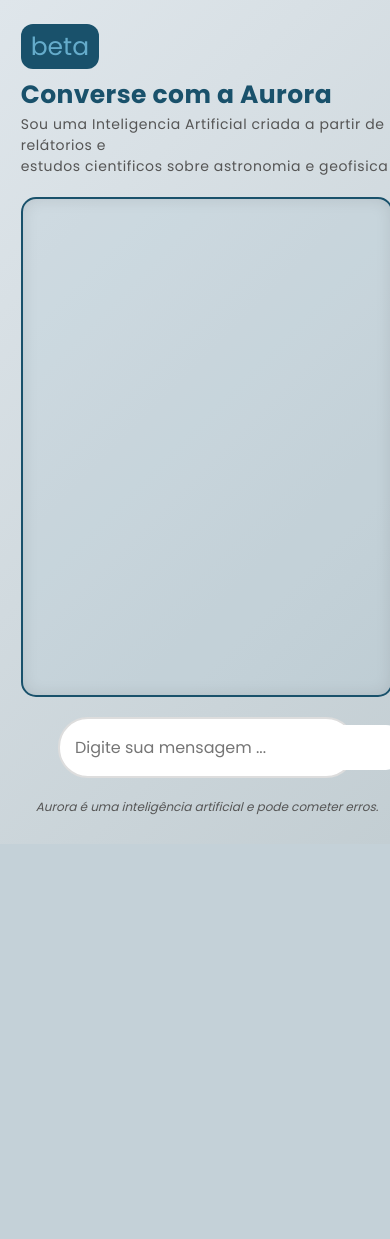
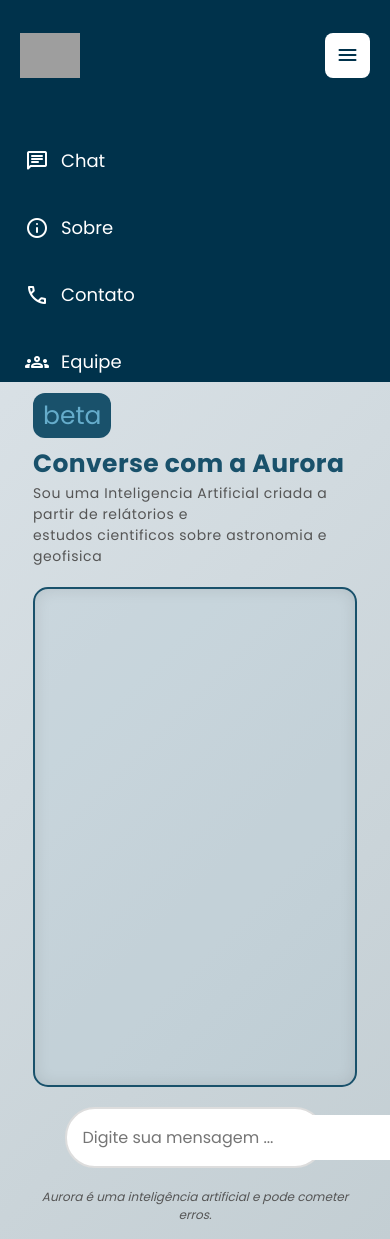
Before and after one commit to DaviTeixeira24/Aurora, a Flask app: page / in a window 390 px wide; the page is wider, and only the part inside the window is pictured. Before the commit the page ends 815 px from the top of that part, so only its background shows below. Run offline with Flask 2, Linux system fonts and the light colour scheme; grey boxes are pictures that could not be loaded.

Commit message:
aurora-1.2

```diff
--- a/aurora/static/css/style.css
+++ b/aurora/static/css/style.css
@@ -19,12 +19,12 @@ body {
 .sidebar {
   background: #00324b;
   width: 300px;
-  /* margin: 16px;
-  border-radius: 16px;
-  position: fixed;*/
-  height: calc(100vh); /* - 32px */
+  height: 100vh;
   transition: 0.6s ease;
   z-index: 100;
+  position: fixed; /* importante para desktop */
+  top: 0;
+  left: 0;
 }
 
 .sidebar.collapsed {
@@ -153,7 +153,6 @@ box-shadow: #333 2px 5px 7px;
 
 .sidebar.collapsed .sidebar-nav .nav-tooltip {
   display: block;
-
 }
 
 .sidebar-nav .nav-item:hover .nav-tooltip {
@@ -161,23 +160,20 @@ box-shadow: #333 2px 5px 7px;
   pointer-events: auto;
   transform: translateY(50%);
   transition: 0.6s ease;
-
 }
 
 .sidebar-nav .secondary-nav {
   position: absolute;
   bottom: 30px;
   width: 100%;
-
 }
 
 .sidebar-nav .secondary-nav .bottom-logo img {
   transition: opacity 0.6s ease;
   width: 190px;
-  height:55px;
+  height: 55px;
   position: relative;
-  align-items:end;
- ;
+  align-items: end;
 }
 
 .sidebar.collapsed .sidebar-nav .secondary-nav .bottom-logo img {
@@ -186,31 +182,25 @@ box-shadow: #333 2px 5px 7px;
 }
 
 @media (max-width: 1024px) {
-  .sidebar {
-    height: 56px;
-    overflow-y: hidden;
-    width: calc(100% - 26px);
-    max-height: calc(100vh - 26px);
-    scrollbar-width: none;
-    box-shadow: 0 4px 12px rgba(0, 0, 0, 0.1);
+  body {
+    flex-direction: column;
   }
 
-  .sidebar.menu-active {
-    overflow-y: auto;
+  .main-content {
+    margin-left: 0 !important;
+    width: 100%;
+    padding: 15px;
   }
 
-  .sidebar-header {
-    position: sticky;
-    top: 0;
-    z-index: 20;
-    background: #00324b;
-    padding: 8px 10px;
-    border-radius: 16px;
+  .sidebar {
+    position: relative;
+    width: 100%;
+    height: auto;
+    z-index: 10;
   }
 
-  .sidebar-header .header-logo img {
-    width: 40px;
-    height: 40px;
+  .sidebar-nav {
+    display: flex;
   }
 
   .sidebar-header .sidebar-toggler {
@@ -219,40 +209,19 @@ box-shadow: #333 2px 5px 7px;
 
   .sidebar-header .menu-toggler {
     display: flex;
-    height: 40px;
-    width: 40px;
   }
 
-  .sidebar-header .menu-toggler span {
-    font-size: 1.9rem;
+  .sidebar-nav .secondary-nav {
+    display: none;
   }
 
   .sidebar-nav .nav-list {
-    padding: 0 10px;
+    padding: 10px;
   }
-
-  .sidebar-nav .nav-link {
-    gap: 10px;
-    padding: 10px;
-    font-size: 1rem;
-  }
-
-  .sidebar-nav .nav-link .nav-icon {
-    font-size: 1.3rem;
-  }
-  .sidebar-nav .secondary-nav img {
-    display: none;
-  }
-
-  .main-content{
-    margin-left: 0;
-
-  }
-
 }
 
 /* Conteúdo Principal */
-.main-content{
+.main-content {
   flex-grow: 1;
   position: relative;
   display: flex;
@@ -268,7 +237,7 @@ max-width: 1000px;
   z-index: 1;
 }
 
-.beta-tag{
+.beta-tag {
   background-color: #19516b;
   color: #65accb;
   padding: 5px 10px;
@@ -303,7 +272,6 @@ h1 {
   border: #19516b 2px solid;
 }
 
-
 .user-message {
   align-self: flex-end; /* Move para a direita */
   background-color: #97bccc;
@@ -330,7 +298,6 @@ border: #19516b 2px solid;
   position: relative;
 }
 
-
 .assistant-message .profile-pic {
   width: 50px;
   height: 50px;
@@ -338,7 +305,6 @@ border: #19516b 2px solid;
   object-fit: cover;
   margin-right: 20px;
   align-items: center;
-
 }
 
 .input-area {
@@ -354,14 +320,13 @@ border: #19516b 2px solid;
   color: #19516b;
 }
 
-.input-area:hover{
-  border:2px solid #19516b;
-}
-
-.input-area:focus-within{
+.input-area:hover {
   border: 2px solid #19516b;
 }
 
+.input-area:focus-within {
+  border: 2px solid #19516b;
+}
 
 .input-area input {
   flex-grow: 1;
@@ -393,32 +358,5 @@ border: #19516b 2px solid;
   color: #555;
   margin-top: 20px;
   text-align: center;
-  font-style: italic  ;
+  font-style: italic;
 }
-
-/* Responsividade
-@media (max-width: 768px) {
-  .sidebar {
-    width: 200px;
-    padding: 15px;
-  }
-
-  .main-content {
-    margin-left: 0;
-    padding: 20px;
-  }
-
-  .container {
-    padding: 20px;
-    height: 70vh;
-  }
-
-  #send-button,
-  #voice-toggle {
-    width: 100%;
-  }
-
-  h1 {
-    font-size: 28px;
-  }
-}
```
Also changed, not shown: aurora/static/css/sobre.css (+12 -0 lines), aurora/templates/index-old.html (deleted, +0 -16 lines). Lines whose indentation alone changed are shown as unchanged.
